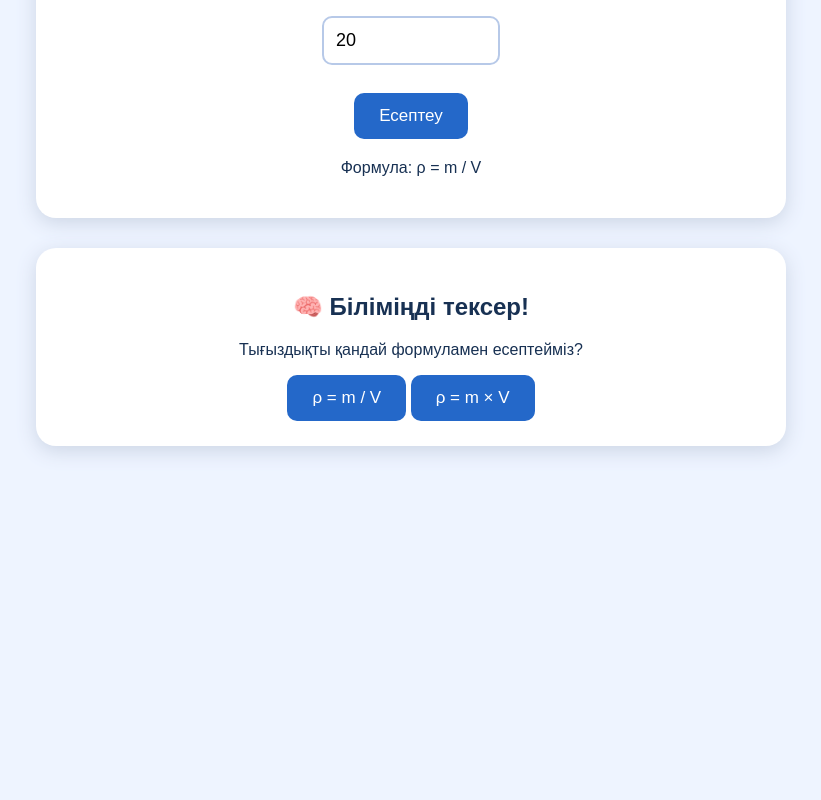
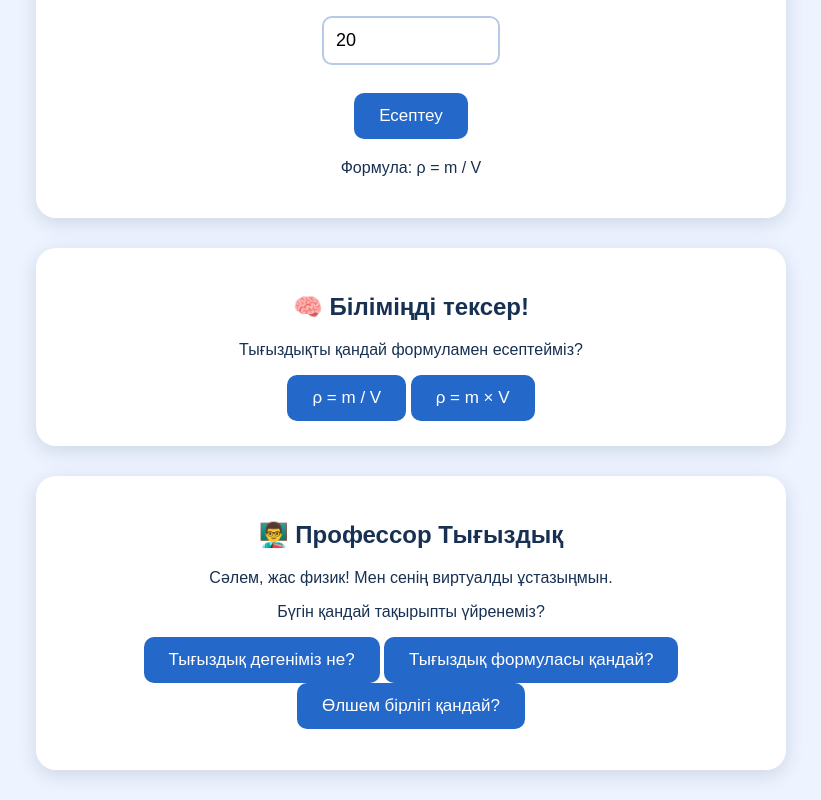
Before and after one commit to Ayazhanai/AI-Physics, a plain HTML site: page index.html in a window 1280 px wide. Shown: the part 522-1322 px from the top of the page, without its empty margins (229-1050 px from the left). Before the commit the page ends 998 px from the top, so only its background shows below. Drawn offline with Linux system fonts and the light colour scheme.

Commit message:
Add interactive professor Q&A section in index.html

```diff
--- a/index.html
+++ b/index.html
@@ -105,6 +105,33 @@ function check(correct) {
     "🤔 Қайта ойланып көр! Формулаға назар аудар.";
 }
 </script>
+<div class="container">
+  <h2>👨‍🏫 Профессор Тығыздық</h2>
+  <p>Сәлем, жас физик! Мен сенің виртуалды ұстазыңмын.</p>
 
+  <p>Бүгін қандай тақырыпты үйренеміз?</p>
+
+  <button onclick="professorAnswer(1)">Тығыздық дегеніміз не?</button>
+  <button onclick="professorAnswer(2)">Тығыздық формуласы қандай?</button>
+  <button onclick="professorAnswer(3)">Өлшем бірлігі қандай?</button>
+
+  <p id="professor"></p>
+</div>
+
+<script>
+function professorAnswer(question) {
+  let answer = "";
+
+  if (question === 1) {
+    answer = "Тығыздық – дененің бірлік көлеміндегі массасы.";
+  } else if (question === 2) {
+    answer = "Тығыздық формуласы: ρ = m / V";
+  } else {
+    answer = "Тығыздықтың өлшем бірлігі: кг/м³ немесе г/см³.";
+  }
+
+  document.getElementById("professor").innerHTML = answer;
+}
+</script>
 </body>
 </html>
```
